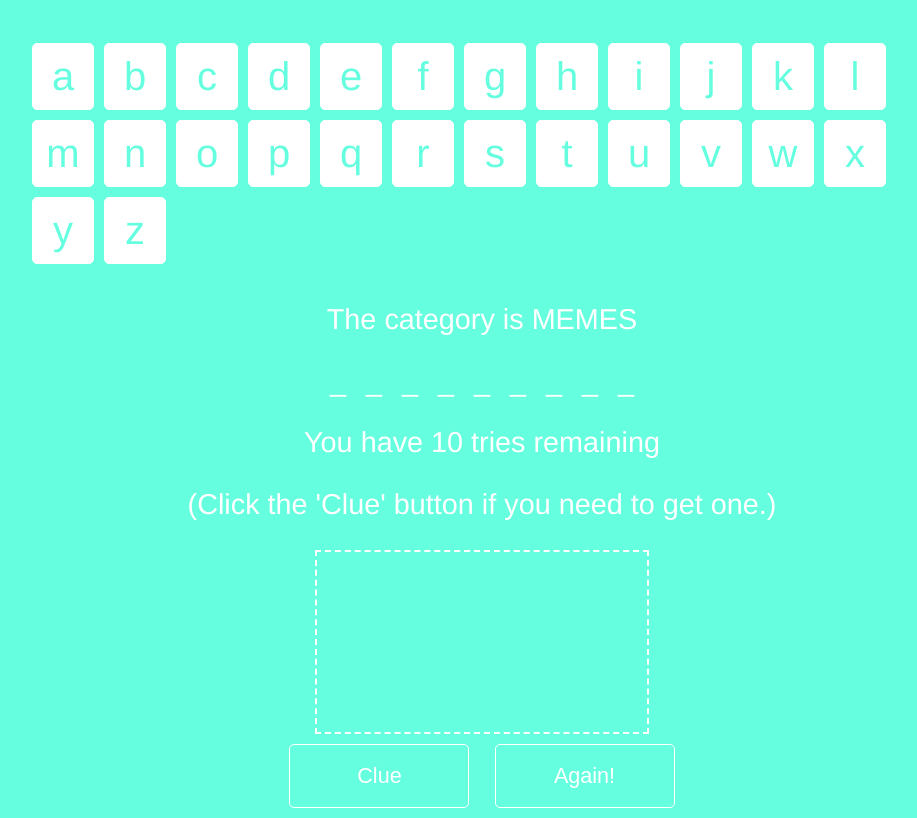
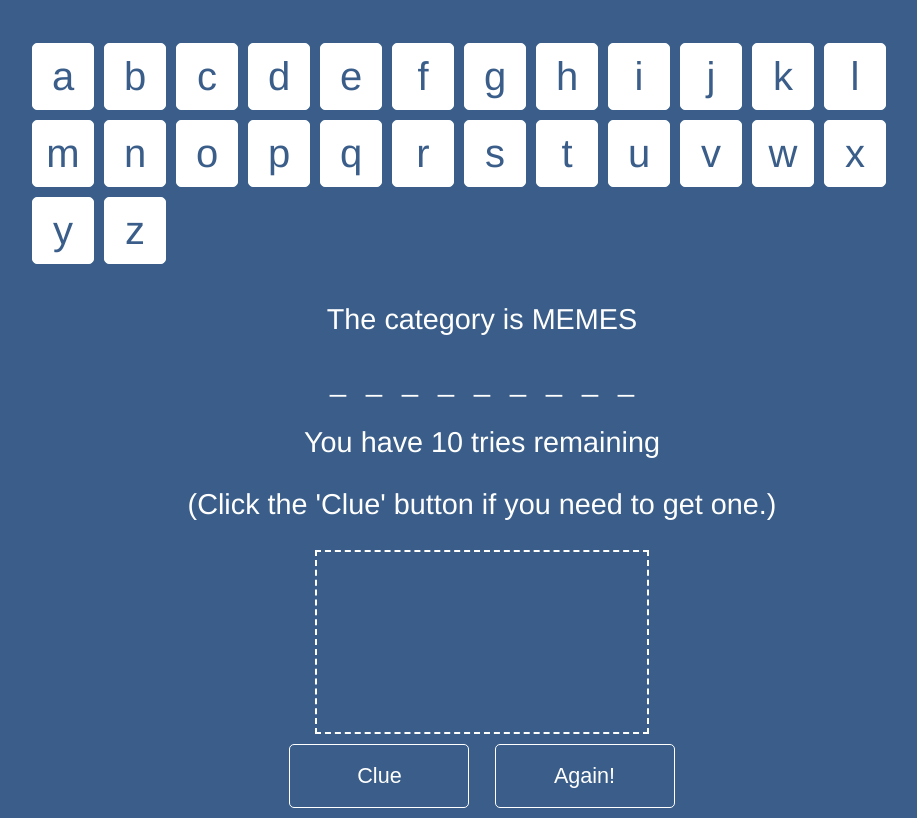
Before and after one commit to Loganatha/logan-hangman, a plain HTML site: page index.html in a window 1280 px wide. Shown: the part 104-922 px from the top of the page, without its empty margins (158-1075 px from the left). Drawn offline with Linux system fonts and the light colour scheme.

Commit message:
updates styling with better colors and backgrounds for succes and fail states

```diff
--- a/css/styles.scss
+++ b/css/styles.scss
@@ -1,6 +1,6 @@
-$orange: #ff8665;
-$green: #c1ff65;
-$blue: #65ffe0;
+$burgundy: #97384b;
+$green: #969036;
+$blue: #3a5e89;
 $grey: #c4c4c4;
 $white: #ffffff;
 $base-color: $blue;
@@ -57,6 +57,12 @@ body {
   height:100%;
   text-align:center;
   font-size:18px;
+  &.fail {
+    background-color: $burgundy;
+  }
+  &.success {
+    background-color: $green;
+  }
 }
 
 .wrappper {
```
Also changed, not shown: css/styles.css.
